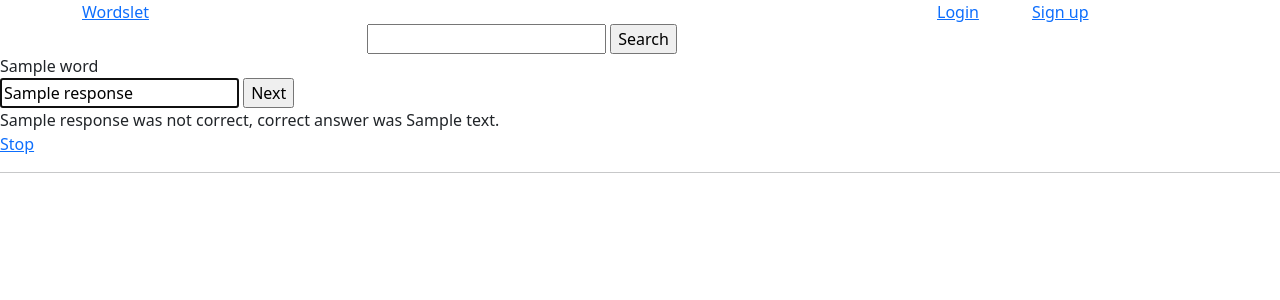
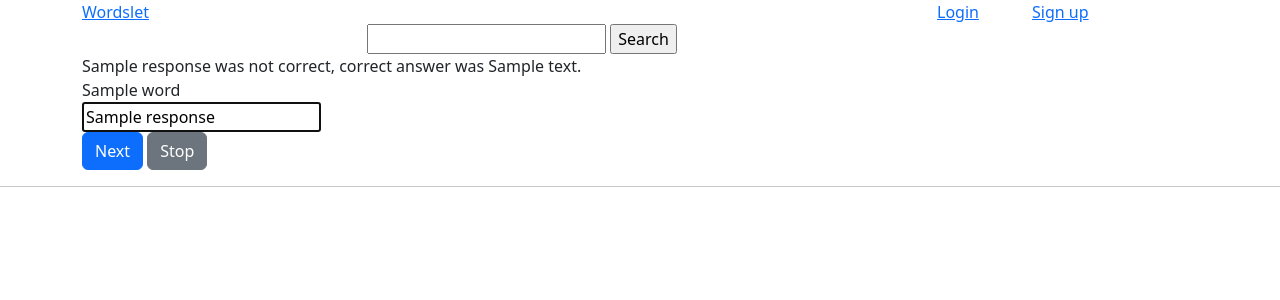
Before and after one commit to seirepo/tietokantasovellus-kesa-2022, a Flask app: template templates/card-result.html in a window 1280 px wide. Shown: the top 300 px of the page. Run offline with Flask 2, Linux system fonts and the light colour scheme; the template is opened without the code that fills it: most values are stand-ins (such as "Sample title", 1, 10 or a date in 2020); some libraries are stand-ins or nearby versions.

Commit message:
Edit play.html and card-result.html

```diff
--- a/templates/card-result.html
+++ b/templates/card-result.html
@@ -2,10 +2,47 @@
 {% block title %}Play{% endblock %}
 {% block content %}
 
+
+<div class="container">
+    <div class="row">
+        <div class="col-8">
+            <form action="/play/{{ set_id }}" method="get">
+
+                <div class="form-group col-10">
+                    {% if correct %}
+                    <div class="form-group" id="feedback">
+                        Correct!
+                    </div>
+                    <div class="form-group col-6">
+                        {{ word }}
+                    </div>
+                    <div class="form-group col-6">
+                        <input readonly value="{{ response }}" autofocus>
+                    </div>
+                    {% else %}
+                    <div class="form-group" id="feedback">
+                        {{ response }} was not correct, correct answer was {{ correct_answer }}
+                    </div>
+                    <div class="form-group col-6">
+                        {{ word }}
+                    </div>
+                    <div class="form-group col-6">
+                        <input readonly value="{{ response }}" autofocus>
+                    </div>
+                    {% endif %}
+                </div>
+                <input type="submit" class="btn btn-primary" value="Next">
+                <a class="btn btn-secondary" href="/set/{{ set_id }}">Stop</a>
+
+            </form>
+        </div>
+    </div>
+</div>
+
+<!--
 <form action="/play/{{ set_id }}" method="get">
     {{ word }} <br>
     {% if correct %}
-        <!-- <input type="text" value="{{ response }}"> was correct! -->
         <input readonly value="{{ response }}" autofocus>
         <input type="submit" value="Next">
         <br>
@@ -19,5 +56,6 @@
     <br>
     <a href="/set/{{ set_id }}">Stop</a>
 </form>
+-->
 
 {% endblock %}
```
Also changed, not shown: templates/play.html (+36 -0 lines).
